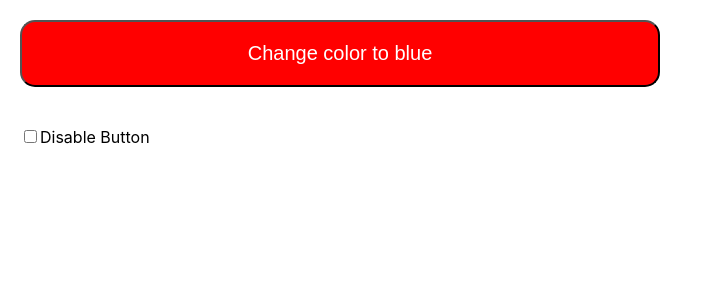
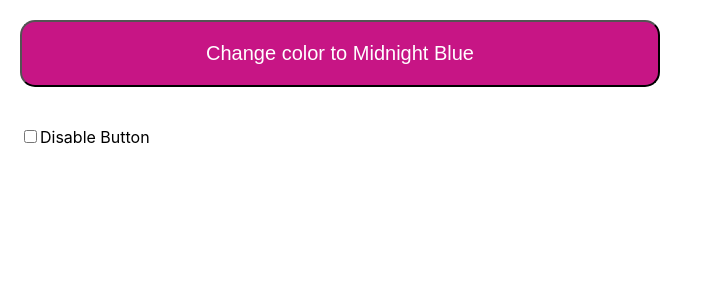
Before and after one commit to janabhishek2/RTL, a React (Create React App) app: page / in a window 1280 px wide. Shown: the top 300 px of the page, without its empty margins (0-703 px from the left). Built offline with nearby package versions, Linux system fonts and the light colour scheme.

Commit message:
More tests

```diff
--- a/src/App.js
+++ b/src/App.js
@@ -20,7 +20,7 @@ export function removeCamelCaseWithSpaces(color) {
 }
 
 function App() {
-  const [color, setColor] = useState("red");
+  const [color, setColor] = useState("MediumVioletRed");
   const [checked, setChecked] = useState(false);
   const handleCheckChange = () => {
     setChecked((prev) => {
@@ -43,13 +43,13 @@ function App() {
         disabled={checked}
         onClick={() => {
           setColor((prev) => {
-            if (prev == "red") {
-              return "blue";
-            } else return "red";
+            if (prev == "MediumVioletRed") {
+              return "MidnightBlue";
+            } else return "MediumVioletRed";
           });
         }}
       >
-        Change color to {color === "red" ? "blue" : "red"}
+        Change color to {color === "MediumVioletRed" ? removeCamelCaseWithSpaces("MidnightBlue") : removeCamelCaseWithSpaces("MediumVioletRed")}
       </button>
       <br />
       <div style={{ margin: "20px" }}>
```
Also changed, not shown: 1 other file (tests, documents, lock files or other folders).
